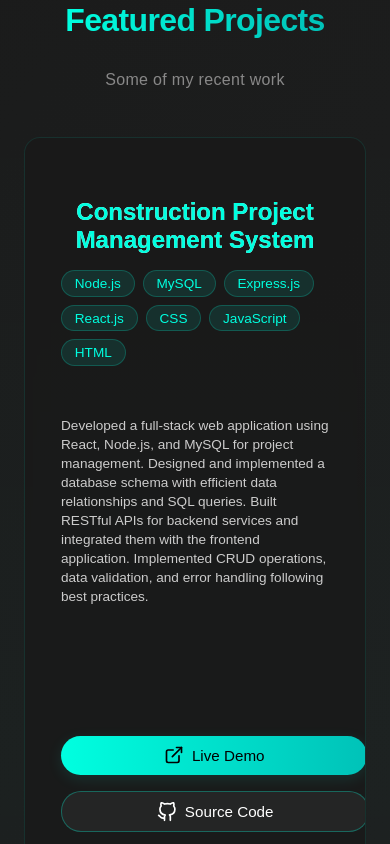
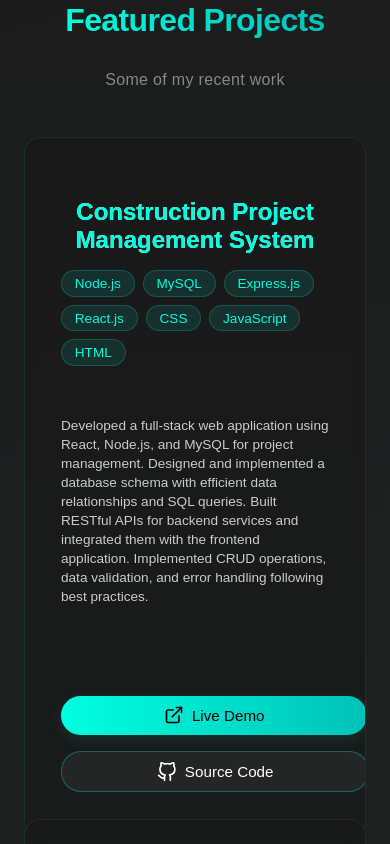
Before and after one commit to suliman-shah/my-portfolio, a React (Vite) app: page / in a window 390 px wide. Shown: the part 7260-8104 px from the top of the page. Built offline with nearby package versions, Linux system fonts and the light colour scheme.

Commit message:
style: enhance project section layout with improved spacing and responsiveness

```diff
--- a/src/App.css
+++ b/src/App.css
@@ -1543,10 +1543,11 @@ section::before {
 .project-grid {
   display: grid;
   grid-template-columns: repeat(auto-fit, minmax(300px, 1fr));
-  gap: 2rem;
+  gap: 3rem;
   max-width: 1400px;
   margin: 0 auto;
   padding: 0 1rem;
+  row-gap: 4rem;
 }
 
 .project-card {
@@ -1625,7 +1626,7 @@ section::before {
 .project-description {
   color: #aaa;
   line-height: 1.6;
-  margin-bottom: 1.5rem;
+  margin-bottom: 1rem;
   flex-grow: 1;
   text-align: left;
   word-break: break-word;
@@ -1723,14 +1724,14 @@ section::before {
 
   .project-grid {
     grid-template-columns: 1fr;
-    gap: 2rem;
+    gap: 3rem;
+    row-gap: 5rem;
     padding: 0 0.5rem;
   }
 
   .project-card {
     min-height: auto;
-    margin-bottom: 3rem;
-    overflow: visible;
+    margin-bottom: 0;
   }
 
   .project-content {
@@ -1759,7 +1760,7 @@ section::before {
 
   .project-description {
     font-size: 0.95rem;
-    margin-bottom: 1.5rem;
+    margin-bottom: 1rem;
     line-height: 1.5;
   }
 
@@ -1778,9 +1779,13 @@ section::before {
 }
 
 @media (max-width: 480px) {
+  .project-grid {
+    gap: 2.5rem;
+    row-gap: 4rem;
+  }
+
   .project-card {
-    margin-bottom: 2.5rem;
-    overflow: visible;
+    margin-bottom: 0;
   }
 
   .project-content {
@@ -1808,7 +1813,7 @@ section::before {
 
   .project-description {
     font-size: 0.85rem;
-    margin-bottom: 1.2rem;
+    margin-bottom: 1rem;
     line-height: 1.4;
   }
 
```
